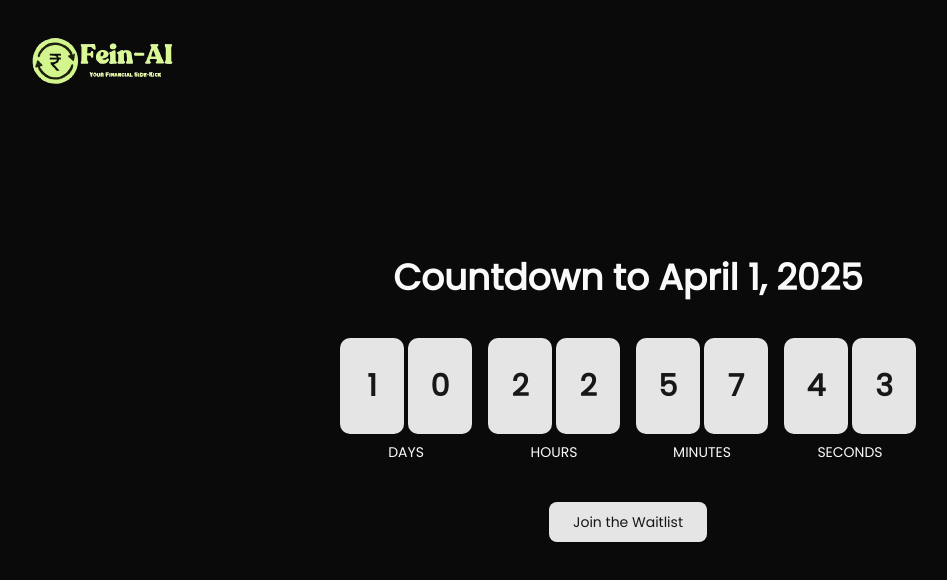
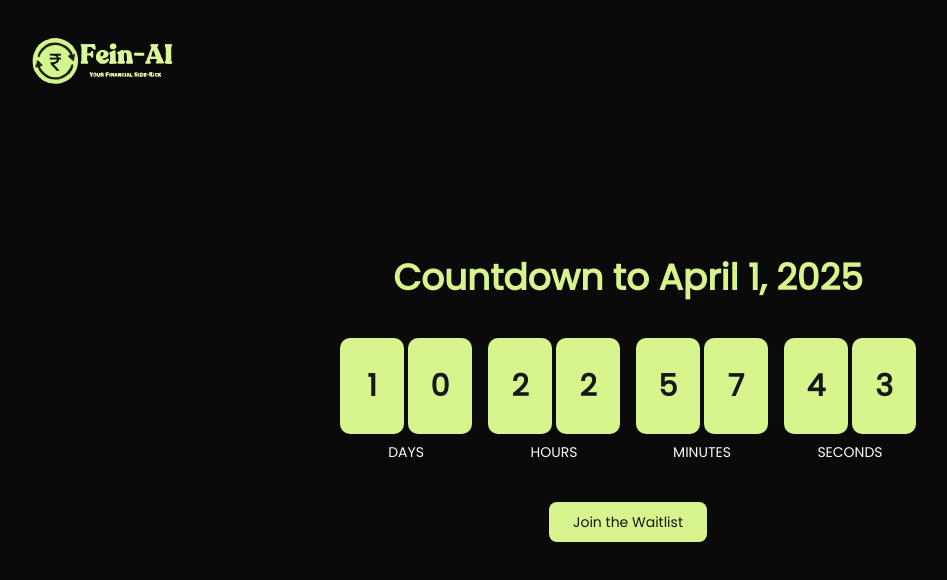
Before and after one commit to Fein-AI-org/fein-ai-web, a Next.js app: page / in a window 1280 px wide. Shown: the top 580 px of the page, without its empty margins (12-959 px from the left). Built offline with nearby package versions, Linux system fonts and the light colour scheme.

Commit message:
update color

```diff
--- a/src/app/globals.css
+++ b/src/app/globals.css
@@ -51,6 +51,7 @@
   --card-foreground: oklch(0.145 0 0);
   --popover: oklch(1 0 0);
   --popover-foreground: oklch(0.145 0 0);
+  --fein: '#d7f48d';
   --primary: oklch(0.205 0 0);
   --primary-foreground: oklch(0.985 0 0);
   --secondary: oklch(0.97 0 0);
@@ -85,6 +86,7 @@
   --card-foreground: oklch(0.985 0 0);
   --popover: oklch(0.205 0 0);
   --popover-foreground: oklch(0.985 0 0);
+  --fein: '#d7f48d';
   --primary: oklch(0.922 0 0);
   --primary-foreground: oklch(0.205 0 0);
   --secondary: oklch(0.269 0 0);
--- a/src/app/page.tsx
+++ b/src/app/page.tsx
@@ -9,7 +9,7 @@ export default function Home() {
   return (
     <div className='flex flex-col items-center justify-center gap-10 h-screen'>
       <Image className='absolute sm:left-10 top-5 left-5' src={logo} alt="fein-ai" width={150} />
-      <h1 className='text-2xl sm:text-4xl font-bold'>Countdown to April 1, 2025</h1>
+      <h1 className='text-2xl text-[#d7f48d] sm:text-4xl font-bold'>Countdown to April 1, 2025</h1>
       <FlipTimer endDate={endDate} />
       <JoinWaitlist />
     </div>
--- a/src/components/FlipTimer.tsx
+++ b/src/components/FlipTimer.tsx
@@ -27,7 +27,7 @@ const flipAnimation = {
 };
 
 const FlipCard: React.FC<{ digit: string }> = ({ digit }) => (
-  <div className="relative w-10 h-16 sm:w-16 sm:h-24 bg-primary rounded-lg overflow-hidden">
+  <div className="relative w-10 h-16 sm:w-16 sm:h-24 bg-[#d7f48d] rounded-lg overflow-hidden">
     <AnimatePresence mode="popLayout">
       <motion.div
         key={digit}
--- a/src/components/JoinWaitlist.tsx
+++ b/src/components/JoinWaitlist.tsx
@@ -25,7 +25,7 @@ export default function JoinWaitlist() {
     return (
         <Dialog open={open} onOpenChange={setOpen}>
             <DialogTrigger asChild>
-                <Button size="lg">Join the Waitlist</Button>
+                <Button className="bg-[#d7f48d] hover:bg-[#637041] hover:text-white" size="lg">Join the Waitlist</Button>
             </DialogTrigger>
             <DialogContent className="sm:max-w-[425px]">
                 <DialogHeader>
```
